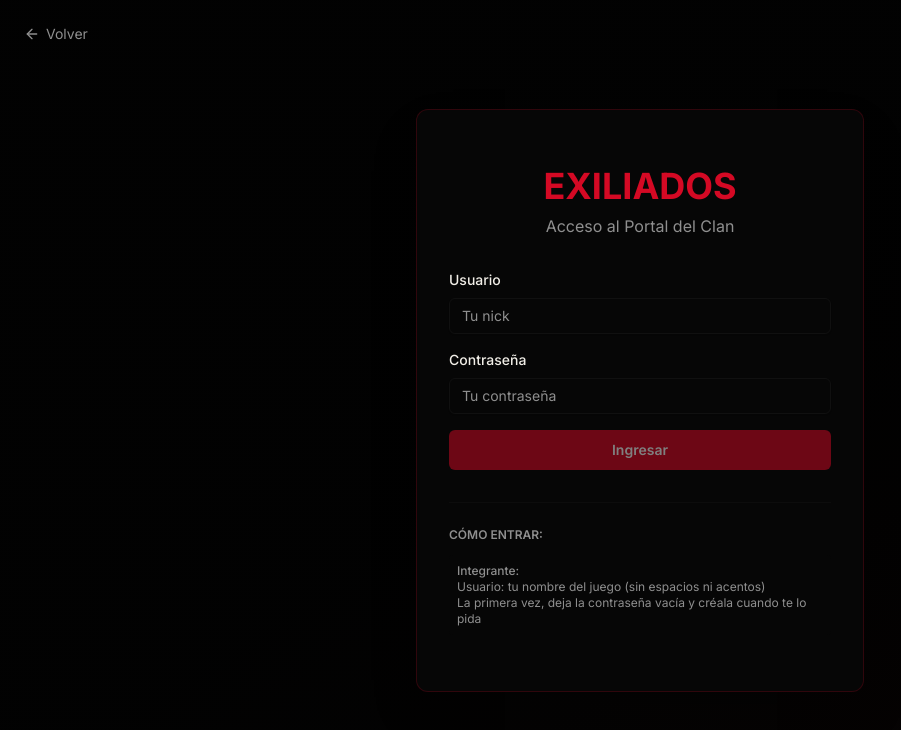
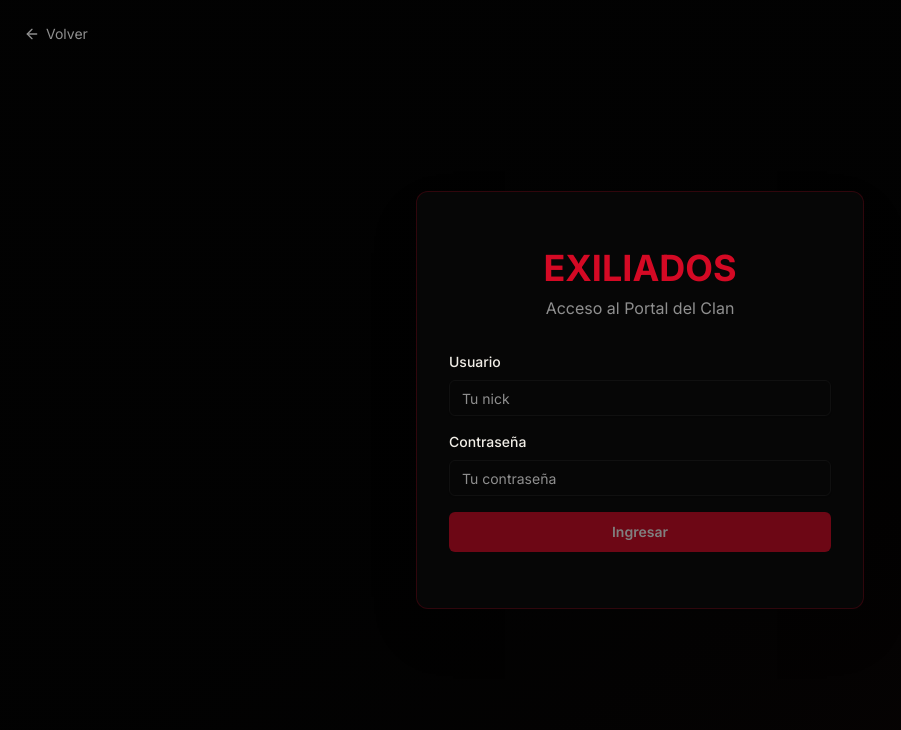
Before and after one commit to kevinalexislopezcamacho/exiliados, a Next.js app in the folder fronted/: page /login in a window 1280 px wide. Shown: the top 730 px of the page, without its empty margins (0-901 px from the left). Built offline with nearby package versions, Linux system fonts and the light colour scheme.

Commit message:
Login: quita el bloque de ayuda "Como entrar" de la pantalla de login
Co-Authored-By: Claude Sonnet 5 <noreply@anthropic.com>

```diff
--- a/fronted/app/login/page.tsx
+++ b/fronted/app/login/page.tsx
@@ -188,18 +188,6 @@ export default function LoginPage() {
                   {loading ? 'Iniciando sesión...' : 'Ingresar'}
                 </Button>
               </form>
-
-              <div className="mt-8 pt-6 border-t border-border/30">
-                <p className="text-xs text-muted-foreground mb-3 font-semibold">CÓMO ENTRAR:</p>
-
-                <div className="space-y-2 text-xs text-muted-foreground">
-                  <div className="bg-card/50 p-2 rounded">
-                    <p className="font-medium">Integrante:</p>
-                    <p>Usuario: tu nombre del juego (sin espacios ni acentos)</p>
-                    <p>La primera vez, deja la contraseña vacía y créala cuando te lo pida</p>
-                  </div>
-                </div>
-              </div>
             </>
           )}
         </div>
```
